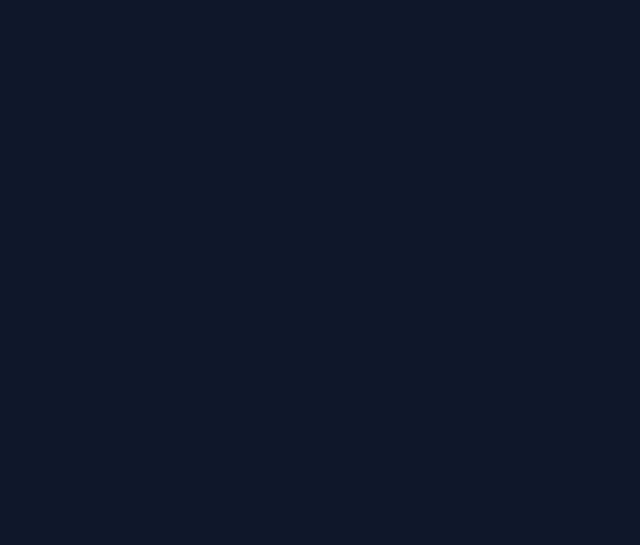
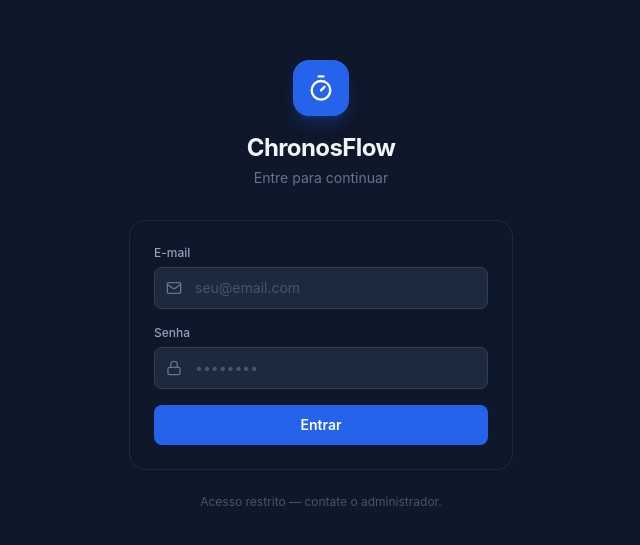
Before and after one commit to samuel-0v/ChronosFlow, a React (Vite) app: page /auth in a window 1280 px wide. Before the commit this address had no page. Shown: the part 115-660 px from the top of the page, without its empty margins (319-959 px from the left). Built offline with nearby package versions, Linux system fonts and the light colour scheme; no server answers.

Commit message:
feat: implement authentication flow with AuthProvider, ProtectedRoute, and Auth page

```diff
--- a/src/App.tsx
+++ b/src/App.tsx
@@ -1,5 +1,8 @@
 import { BrowserRouter, Routes, Route } from 'react-router-dom'
+import { AuthProvider } from '@/contexts/AuthContext'
+import { ProtectedRoute } from '@/components/layout/ProtectedRoute'
 import { Layout } from '@/components/layout/Layout'
+import { Auth } from '@/pages/Auth'
 import { Dashboard } from '@/pages/Dashboard'
 import { Work } from '@/pages/Work'
 import { Study } from '@/pages/Study'
@@ -8,14 +11,22 @@ import { SettingsPage } from '@/pages/Settings'
 function App() {
   return (
     <BrowserRouter>
+      <AuthProvider>
         <Routes>
+          {/* Rota pública */}
+          <Route path="auth" element={<Auth />} />
+
+          {/* Rotas protegidas */}
+          <Route element={<ProtectedRoute />}>
             <Route element={<Layout />}>
               <Route index element={<Dashboard />} />
               <Route path="work" element={<Work />} />
               <Route path="study" element={<Study />} />
               <Route path="settings" element={<SettingsPage />} />
             </Route>
+          </Route>
         </Routes>
+      </AuthProvider>
     </BrowserRouter>
   )
 }
--- a/src/components/layout/MobileNav.tsx
+++ b/src/components/layout/MobileNav.tsx
@@ -1,5 +1,6 @@
-import { NavLink } from 'react-router-dom'
-import { Home, Briefcase, BookOpen, Settings } from 'lucide-react'
+import { NavLink, useNavigate } from 'react-router-dom'
+import { Home, Briefcase, BookOpen, LogOut } from 'lucide-react'
+import { useAuth } from '@/contexts/AuthContext'
 
 interface MobileNavItem {
   to: string
@@ -11,10 +12,17 @@ const navItems: MobileNavItem[] = [
   { to: '/', label: 'Home', icon: <Home className="h-5 w-5" /> },
   { to: '/work', label: 'Trabalho', icon: <Briefcase className="h-5 w-5" /> },
   { to: '/study', label: 'Estudos', icon: <BookOpen className="h-5 w-5" /> },
-  { to: '/settings', label: 'Config', icon: <Settings className="h-5 w-5" /> },
 ]
 
 export function MobileNav() {
+  const { signOut } = useAuth()
+  const navigate = useNavigate()
+
+  const handleSignOut = async () => {
+    await signOut()
+    navigate('/auth')
+  }
+
   return (
     <nav className="fixed bottom-0 left-0 right-0 z-50 border-t border-slate-800 bg-slate-900/95 backdrop-blur-md lg:hidden">
       <div className="flex items-center justify-around py-2">
@@ -35,6 +43,15 @@ export function MobileNav() {
             {item.label}
           </NavLink>
         ))}
+
+        {/* Logout */}
+        <button
+          onClick={handleSignOut}
+          className="flex flex-col items-center gap-0.5 rounded-lg px-3 py-1.5 text-[11px] font-medium text-slate-500 transition-colors hover:text-red-400"
+        >
+          <LogOut className="h-5 w-5" />
+          Sair
+        </button>
       </div>
     </nav>
   )
--- /dev/null
+++ b/src/components/layout/ProtectedRoute.tsx
@@ -0,0 +1,21 @@
+import { Navigate, Outlet } from 'react-router-dom'
+import { Loader2 } from 'lucide-react'
+import { useAuth } from '@/contexts/AuthContext'
+
+export function ProtectedRoute() {
+  const { user, isLoading } = useAuth()
+
+  if (isLoading) {
+    return (
+      <div className="flex h-screen items-center justify-center bg-surface">
+        <Loader2 className="h-8 w-8 animate-spin text-primary-500" />
+      </div>
+    )
+  }
+
+  if (!user) {
+    return <Navigate to="/auth" replace />
+  }
+
+  return <Outlet />
+}
--- a/src/components/layout/index.ts
+++ b/src/components/layout/index.ts
@@ -1,3 +1,4 @@
 export { Layout } from './Layout'
 export { Sidebar } from './Sidebar'
 export { MobileNav } from './MobileNav'
+export { ProtectedRoute } from './ProtectedRoute'
--- /dev/null
+++ b/src/contexts/AuthContext.tsx
@@ -0,0 +1,78 @@
+import { createContext, useContext, useEffect, useState } from 'react'
+import type { Session, User } from '@supabase/supabase-js'
+import { supabase } from '@/lib/supabase'
+
+// ----- Tipos -----
+
+interface AuthContextData {
+  user: User | null
+  session: Session | null
+  isLoading: boolean
+  signIn: (email: string, password: string) => Promise<{ error: string | null }>
+  signOut: () => Promise<void>
+}
+
+const AuthContext = createContext<AuthContextData | undefined>(undefined)
+
+// ----- Provider -----
+
+export function AuthProvider({ children }: { children: React.ReactNode }) {
+  const [session, setSession] = useState<Session | null>(null)
+  const [user, setUser] = useState<User | null>(null)
+  const [isLoading, setIsLoading] = useState(true)
+
+  useEffect(() => {
+    // 1. Buscar sessão existente
+    supabase.auth.getSession().then(({ data: { session } }) => {
+      setSession(session)
+      setUser(session?.user ?? null)
+      setIsLoading(false)
+    })
+
+    // 2. Escutar mudanças de autenticação
+    const {
+      data: { subscription },
+    } = supabase.auth.onAuthStateChange((_event, session) => {
+      setSession(session)
+      setUser(session?.user ?? null)
+    })
+
+    return () => subscription.unsubscribe()
+  }, [])
+
+  const signIn = async (email: string, password: string) => {
+    const { error } = await supabase.auth.signInWithPassword({ email, password })
+
+    if (error) {
+      // Traduzir mensagens comuns do Supabase
+      const messages: Record<string, string> = {
+        'Invalid login credentials': 'E-mail ou senha inválidos.',
+        'Email not confirmed': 'E-mail ainda não confirmado.',
+        'Too many requests': 'Muitas tentativas. Aguarde um momento.',
+      }
+      return { error: messages[error.message] ?? error.message }
+    }
+
+    return { error: null }
+  }
+
+  const signOut = async () => {
+    await supabase.auth.signOut()
+  }
+
+  return (
+    <AuthContext.Provider value={{ user, session, isLoading, signIn, signOut }}>
+      {children}
+    </AuthContext.Provider>
+  )
+}
+
+// ----- Hook -----
+
+export function useAuth() {
+  const context = useContext(AuthContext)
+  if (!context) {
+    throw new Error('useAuth deve ser usado dentro de um <AuthProvider>.')
+  }
+  return context
+}
--- /dev/null
+++ b/src/pages/Auth.tsx
@@ -0,0 +1,120 @@
+import { useState } from 'react'
+import type { FormEvent } from 'react'
+import { Navigate } from 'react-router-dom'
+import { Timer, Mail, Lock, Loader2, AlertCircle } from 'lucide-react'
+import { useAuth } from '@/contexts/AuthContext'
+
+export function Auth() {
+  const { user, isLoading: authLoading, signIn } = useAuth()
+
+  const [email, setEmail] = useState('')
+  const [password, setPassword] = useState('')
+  const [error, setError] = useState<string | null>(null)
+  const [isSubmitting, setIsSubmitting] = useState(false)
+
+  // Já autenticado → redirecionar
+  if (authLoading) return null
+  if (user) return <Navigate to="/" replace />
+
+  const handleSubmit = async (e: FormEvent) => {
+    e.preventDefault()
+    setError(null)
+    setIsSubmitting(true)
+
+    const { error } = await signIn(email.trim(), password)
+
+    if (error) {
+      setError(error)
+      setIsSubmitting(false)
+    }
+    // Se sucesso, o onAuthStateChange redireciona via ProtectedRoute
+  }
+
+  return (
+    <div className="flex min-h-screen items-center justify-center bg-surface px-4">
+      <div className="w-full max-w-sm">
+        {/* Logo */}
+        <div className="mb-8 flex flex-col items-center">
+          <div className="mb-4 flex h-14 w-14 items-center justify-center rounded-2xl bg-primary-600 shadow-lg shadow-primary-600/25">
+            <Timer className="h-7 w-7 text-white" />
+          </div>
+          <h1 className="text-2xl font-bold tracking-tight text-slate-100">ChronosFlow</h1>
+          <p className="mt-1 text-sm text-slate-500">Entre para continuar</p>
+        </div>
+
+        {/* Card */}
+        <div className="rounded-2xl border border-slate-800 bg-slate-900 p-6">
+          <form onSubmit={handleSubmit} className="space-y-4">
+            {/* Erro */}
+            {error && (
+              <div className="flex items-center gap-2 rounded-lg bg-red-500/10 px-4 py-3 text-sm text-red-400">
+                <AlertCircle className="h-4 w-4 shrink-0" />
+                <span>{error}</span>
+              </div>
+            )}
+
+            {/* E-mail */}
+            <div>
+              <label htmlFor="email" className="mb-1.5 block text-xs font-medium text-slate-400">
+                E-mail
+              </label>
+              <div className="relative">
+                <Mail className="pointer-events-none absolute top-1/2 left-3 h-4 w-4 -translate-y-1/2 text-slate-500" />
+                <input
+                  id="email"
+                  type="email"
+                  required
+                  autoComplete="email"
+                  placeholder="seu@email.com"
+                  value={email}
+                  onChange={(e) => setEmail(e.target.value)}
+                  className="w-full rounded-lg border border-slate-700 bg-slate-800 py-2.5 pr-4 pl-10 text-sm text-slate-100 placeholder:text-slate-600 transition-colors focus:border-primary-500 focus:outline-none focus:ring-1 focus:ring-primary-500"
+                />
+              </div>
+            </div>
+
+            {/* Senha */}
+            <div>
+              <label htmlFor="password" className="mb-1.5 block text-xs font-medium text-slate-400">
+                Senha
+              </label>
+              <div className="relative">
+                <Lock className="pointer-events-none absolute top-1/2 left-3 h-4 w-4 -translate-y-1/2 text-slate-500" />
+                <input
+                  id="password"
+                  type="password"
+                  required
+                  autoComplete="current-password"
+                  placeholder="••••••••"
+                  value={password}
+                  onChange={(e) => setPassword(e.target.value)}
+                  className="w-full rounded-lg border border-slate-700 bg-slate-800 py-2.5 pr-4 pl-10 text-sm text-slate-100 placeholder:text-slate-600 transition-colors focus:border-primary-500 focus:outline-none focus:ring-1 focus:ring-primary-500"
+                />
+              </div>
+            </div>
+
+            {/* Botão */}
+            <button
+              type="submit"
+              disabled={isSubmitting}
+              className="flex w-full items-center justify-center gap-2 rounded-lg bg-primary-600 py-2.5 text-sm font-semibold text-white transition-colors hover:bg-primary-500 disabled:cursor-not-allowed disabled:opacity-60"
+            >
+              {isSubmitting ? (
+                <>
+                  <Loader2 className="h-4 w-4 animate-spin" />
+                  Entrando…
+                </>
+              ) : (
+                'Entrar'
+              )}
+            </button>
+          </form>
+        </div>
+
+        <p className="mt-6 text-center text-xs text-slate-600">
+          Acesso restrito — contate o administrador.
+        </p>
+      </div>
+    </div>
+  )
+}
--- a/src/pages/index.ts
+++ b/src/pages/index.ts
@@ -1,3 +1,4 @@
+export { Auth } from './Auth'
 export { Dashboard } from './Dashboard'
 export { Work } from './Work'
 export { Study } from './Study'
```
Also changed, not shown: src/components/layout/Sidebar.tsx (+25 -5 lines). Lines whose indentation alone changed are shown as unchanged.
